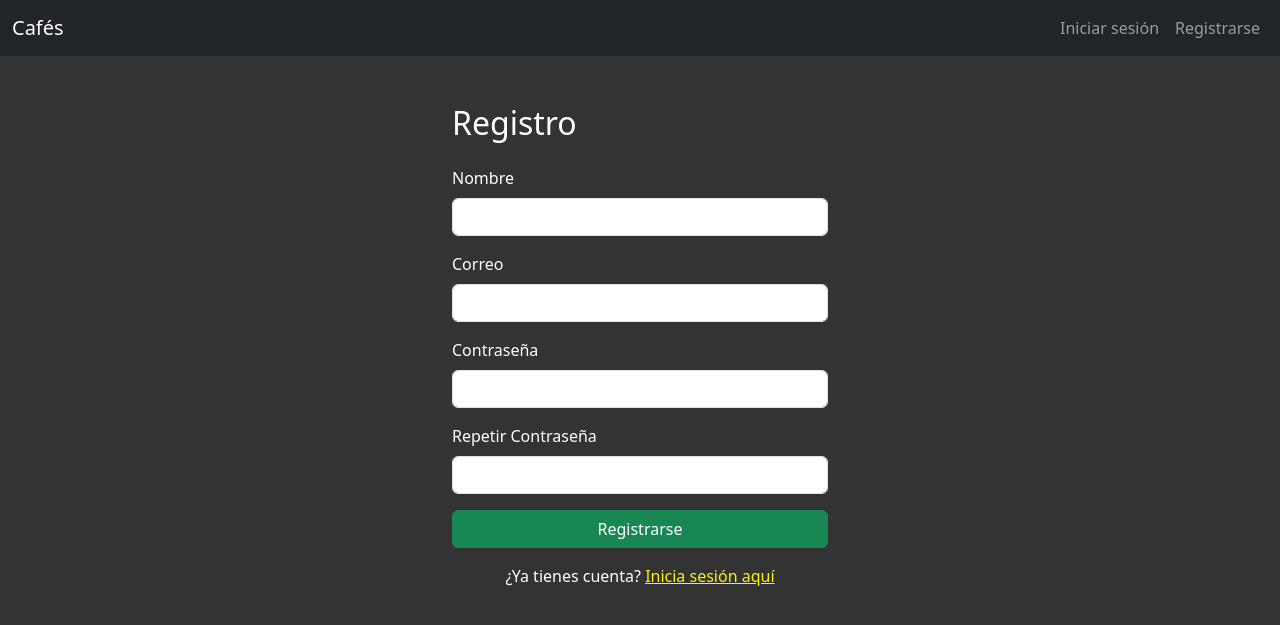
After one commit to Dylalva/Project-CI-CD-Pipeline, a Flask app: page /register in a window 1280 px wide. The commit adds this page. Shown: the top 625 px of the page. Run offline with Flask 3, Linux system fonts and the light colour scheme; some libraries are stand-ins or nearby versions.

Commit message:
Update project: Login and Register

```diff
--- a/app.py
+++ b/app.py
@@ -1,9 +1,10 @@
-from flask import Flask, render_template, redirect, url_for
+from flask import Flask, render_template, redirect, url_for, request, session
 from flask_bootstrap import Bootstrap5
 from flask_wtf import FlaskForm
-from wtforms import StringField, SubmitField, SelectField
-from wtforms.validators import DataRequired, URL
+from wtforms import StringField, PasswordField, SubmitField, SelectField
+from wtforms.validators import DataRequired, URL, Email, EqualTo, Length
 import csv
+from firebase_auth import login_user, register_user, logout_user, get_current_user
 
 '''
 Red underlines? Install the required packages first:
@@ -32,6 +33,20 @@ class CafeForm(FlaskForm):
     wifi_rating = SelectField("Wifi Strength Rating", choices=["✘", "💪", "💪💪", "💪💪💪", "💪💪💪💪", "💪💪💪💪💪"], validators=[DataRequired()])
     power_rating = SelectField("Power Socket Availability", choices=["✘", "🔌", "🔌🔌", "🔌🔌🔌", "🔌🔌🔌🔌", "🔌🔌🔌🔌🔌"], validators=[DataRequired()])
     submit = SubmitField('Submit')
+
+
+class LoginForm(FlaskForm):
+    email = StringField('Correo', validators=[DataRequired(), Email()])
+    password = PasswordField('Contraseña', validators=[DataRequired()])
+    submit = SubmitField('Iniciar sesión')
+
+
+class RegisterForm(FlaskForm):
+    name = StringField('Nombre', validators=[DataRequired(), Length(min=2, max=50)])
+    email = StringField('Correo', validators=[DataRequired(), Email()])
+    password = PasswordField('Contraseña', validators=[DataRequired(), Length(min=6)])
+    confirm = PasswordField('Repetir Contraseña', validators=[DataRequired(), EqualTo('password', message='Las contraseñas deben coincidir.')])
+    submit = SubmitField('Registrarse')
 
 
 @app.route("/")
@@ -66,5 +81,46 @@ def cafes():
     return render_template('cafes.html', cafes=list_of_rows)
 
 
+@app.route('/login', methods=['GET', 'POST'])
+def login():
+    form = LoginForm()
+    error = None
+    if form.validate_on_submit():
+        success, msg = login_user(form.email.data, form.password.data)
+        if success:
+            return redirect(url_for('home'))
+        else:
+            error = 'Error al iniciar sesión: ' + (msg or '')
+    return render_template('login.html', form=form, error=error)
+
+
+@app.route('/register', methods=['GET', 'POST'])
+def register():
+    form = RegisterForm()
+    error = None
+    if form.validate_on_submit():
+        if form.password.data != form.confirm.data:
+            error = 'Las contraseñas no coinciden.'
+        else:
+            success, msg = register_user(form.name.data, form.email.data, form.password.data)
+            if success:
+                return redirect(url_for('login'))
+            else:
+                error = 'Error al registrar: ' + (msg or '')
+    return render_template('register.html', form=form, error=error)
+
+
+@app.route('/logout')
+def logout():
+    logout_user()
+    return redirect(url_for('home'))
+
+
+@app.route('/login/google')
+def login_google():
+    # Aquí deberías implementar el flujo OAuth de Google con Firebase
+    return 'Funcionalidad de Google Login aún no implementada.'
+
+
 if __name__ == '__main__':
     app.run(debug=True, host='0.0.0.0', port=5000)
--- /dev/null
+++ b/firebase_auth.py
@@ -0,0 +1,38 @@
+import pyrebase
+from flask import session
+
+firebase_config = {
+    "apiKey": "TU_API_KEY",
+    "authDomain": "TU_AUTH_DOMAIN",
+    "databaseURL": "TU_DATABASE_URL",
+    "projectId": "TU_PROJECT_ID",
+    "storageBucket": "TU_STORAGE_BUCKET",
+    "messagingSenderId": "TU_MESSAGING_SENDER_ID",
+    "appId": "TU_APP_ID"
+}
+
+firebase = pyrebase.initialize_app(firebase_config)
+auth = firebase.auth()
+
+def login_user(email, password):
+    try:
+        user = auth.sign_in_with_email_and_password(email, password)
+        session['user'] = user
+        return True, None
+    except Exception as e:
+        return False, str(e)
+
+def register_user(name, email, password):
+    try:
+        user = auth.create_user_with_email_and_password(email, password)
+        # Puedes guardar el nombre en la base de datos si lo deseas
+        session['user'] = user
+        return True, None
+    except Exception as e:
+        return False, str(e)
+
+def logout_user():
+    session.pop('user', None)
+
+def get_current_user():
+    return session.get('user')
--- a/requirements.txt
+++ b/requirements.txt
@@ -3,3 +3,5 @@ Flask==2.3.2
 WTForms==3.0.1
 Flask_WTF==1.2.1
 Werkzeug==3.0.6
+pyrebase4==4.7.1
+requests==2.31.0
--- a/templates/base.html
+++ b/templates/base.html
@@ -20,6 +20,34 @@
     <title>{% block title %}{% endblock %}</title>
   </head>
   <body>
+    <!-- Header de navegación -->
+    <nav class="navbar navbar-expand-lg navbar-dark bg-dark mb-4">
+      <div class="container-fluid">
+        <a class="navbar-brand" href="{{ url_for('home') }}">Cafés</a>
+        <button class="navbar-toggler" type="button" data-bs-toggle="collapse" data-bs-target="#navbarNav" aria-controls="navbarNav" aria-expanded="false" aria-label="Toggle navigation">
+          <span class="navbar-toggler-icon"></span>
+        </button>
+        <div class="collapse navbar-collapse" id="navbarNav">
+          <ul class="navbar-nav ms-auto">
+            {% if session.get('user') %}
+              <li class="nav-item">
+                <span class="nav-link">{{ session['user']['email'] }}</span>
+              </li>
+              <li class="nav-item">
+                <a class="nav-link" href="{{ url_for('logout') }}">Cerrar sesión</a>
+              </li>
+            {% else %}
+              <li class="nav-item">
+                <a class="nav-link" href="{{ url_for('login') }}">Iniciar sesión</a>
+              </li>
+              <li class="nav-item">
+                <a class="nav-link" href="{{ url_for('register') }}">Registrarse</a>
+              </li>
+            {% endif %}
+          </ul>
+        </div>
+      </div>
+    </nav>
     {% block content %}{% endblock %}
   </body>
 </html>
--- /dev/null
+++ b/templates/register.html
@@ -0,0 +1,35 @@
+{% extends 'base.html' %}
+{% block title %}Registro{% endblock %}
+{% block content %}
+<div class="container mt-5" style="max-width: 400px;">
+  <h2 class="mb-4">Registro</h2>
+  <form method="POST">
+    {{ form.hidden_tag() }}
+    <div class="mb-3">
+      {{ form.name.label(class="form-label") }}
+      {{ form.name(class="form-control") }}
+    </div>
+    <div class="mb-3">
+      {{ form.email.label(class="form-label") }}
+      {{ form.email(class="form-control") }}
+    </div>
+    <div class="mb-3">
+      {{ form.password.label(class="form-label") }}
+      {{ form.password(class="form-control") }}
+    </div>
+    <div class="mb-3">
+      {{ form.confirm.label(class="form-label") }}
+      {{ form.confirm(class="form-control") }}
+    </div>
+    {% if error %}
+      <div class="alert alert-danger">{{ error }}</div>
+    {% endif %}
+    <div class="mb-3">
+      {{ form.submit(class="btn btn-success w-100") }}
+    </div>
+    <div class="mb-3 text-center">
+      ¿Ya tienes cuenta? <a href="{{ url_for('login') }}">Inicia sesión aquí</a>
+    </div>
+  </form>
+</div>
+{% endblock %}
```
Also changed, not shown: templates/login.html (added, +30 -0 lines).
